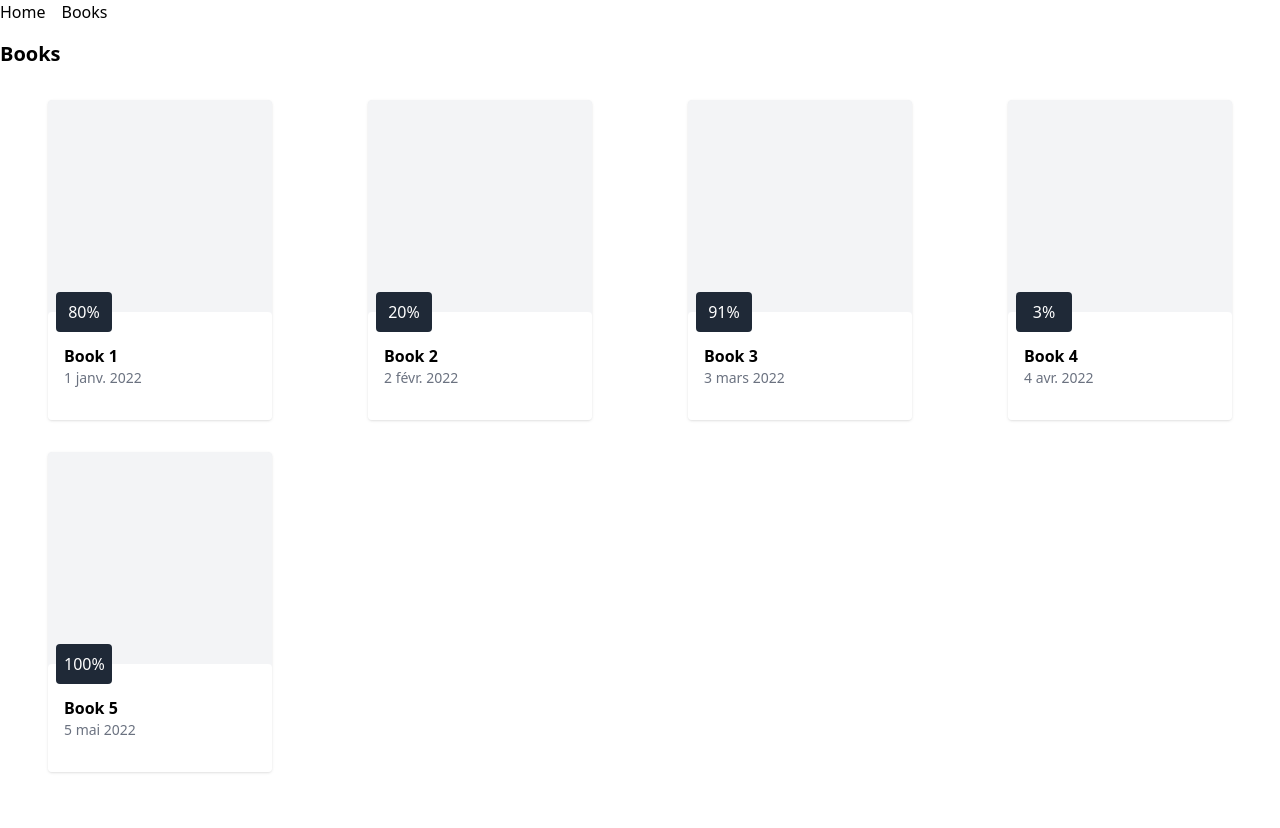
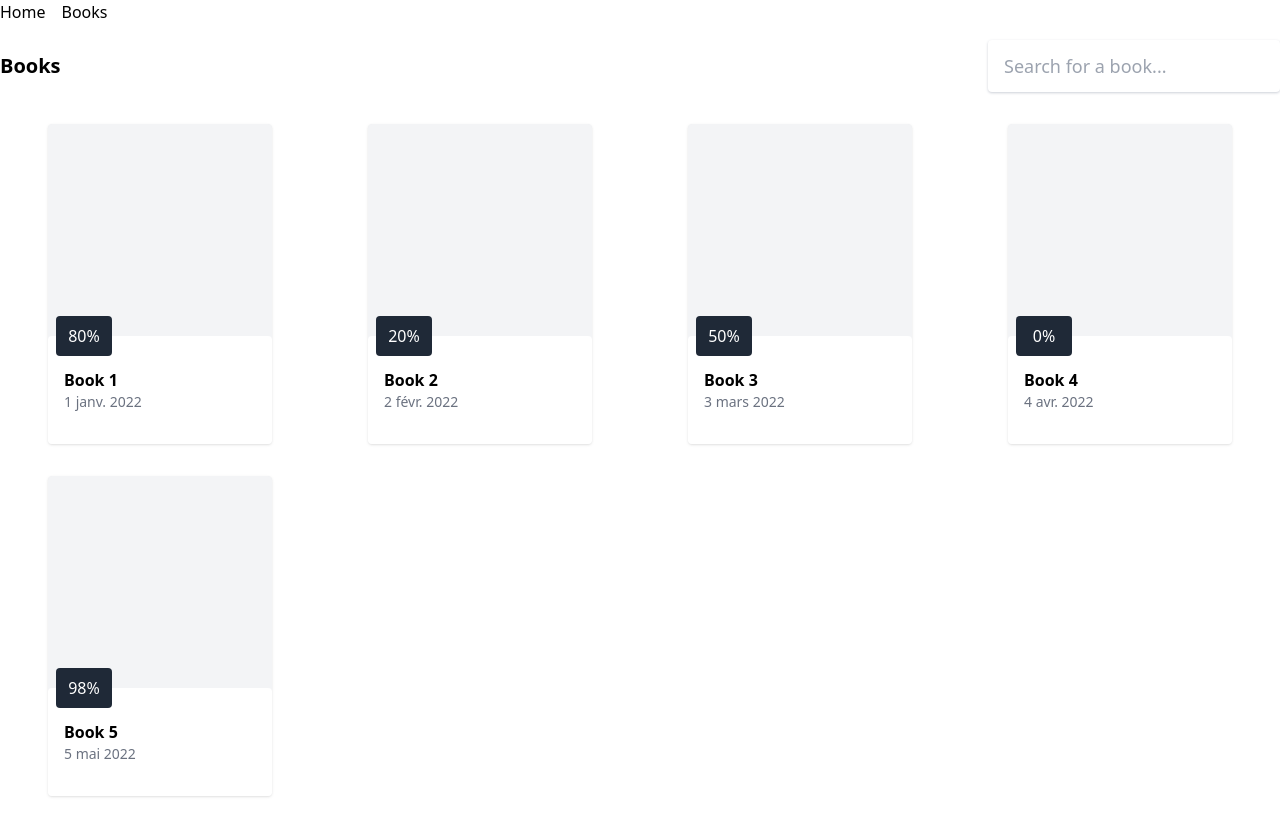
Before and after one commit to Penfu/MAW2.1-KeepIt-Front, a Vue app: page /books in a window 1280 px wide. Before the commit the page ends 804 px from the top, so only its background shows below. Built offline with nearby package versions, Linux system fonts and the light colour scheme.

Commit message:
Add local filter on books

```diff
--- a/src/views/BooksView.vue
+++ b/src/views/BooksView.vue
@@ -1,32 +1,55 @@
 <script lang="ts">
-import BookCard from "@/components/BookCard.vue";
+import BookCard from '@/components/BookCard.vue';
 
 export default {
-  name: "BooksView",
+  name: 'BooksView',
   components: {
     BookCard,
   },
   data() {
     return {
       books: [
-        { id: 1, title: "Book 1", like: 8, dislike: 2, release: "2022-01-01" },
-        { id: 2, title: "Book 2", like: 2, dislike: 8, release: "2022-02-02" },
-        { id: 3, title: "Book 3", like: 100, dislike: 10, release: "2022-03-03" },
-        { id: 4, title: "Book 4", like: 10000, dislike: 300000, release: "2022-04-04" },
-        { id: 5, title: "Book 5", like: 10000000, dislike: 20000, release: "2022-05-05" },
+        { id: 1, title: 'Book 1', like: 8, dislike: 2, release: '2022-01-01' },
+        { id: 2, title: 'Book 2', like: 2, dislike: 8, release: '2022-02-02' },
+        { id: 3, title: 'Book 3', like: 10, dislike: 10, release: '2022-03-03' },
+        { id: 4, title: 'Book 4', like: 1000, dislike: 300000, release: '2022-04-04' },
+        { id: 5, title: 'Book 5', like: 1000000, dislike: 20000, release: '2022-05-05' },
       ],
+      search: '' as string,
     };
+  },
+  computed: {
+    filteredBooks() {
+      return this.books.filter((book) =>
+        book.title.toLowerCase().includes(this.search.trim().toLowerCase())
+      );
+    },
   },
 };
 </script>
 
 <template>
   <main class="my-4">
-    <h1 class="text-xl font-semibold">Books</h1>
+    <div class="flex items-center">
+      <div class="grow">
+        <h1 class="text-xl font-semibold">Books</h1>
+      </div>
+
+      <!-- Search bar -->
+      <div class="flex items-center bg-white rounded shadow shadow-gray-300">
+        <input
+          v-model="search"
+          type="text"
+          class="grow py-3 px-4 rounded-lg outline-none text-lg"
+          placeholder="Search for a book..."
+        />
+      </div>
+    </div>
+
     <div
       class="my-8 grid grid-cols-2 md:grid-cols-3 lg:grid-cols-4 gap-y-8 justify-items-center"
     >
-      <BookCard v-for="book in books" :key="book.id" :book="book" />
+      <BookCard v-for="book in filteredBooks" :key="book.id" :book="book" />
     </div>
   </main>
 </template>
```
